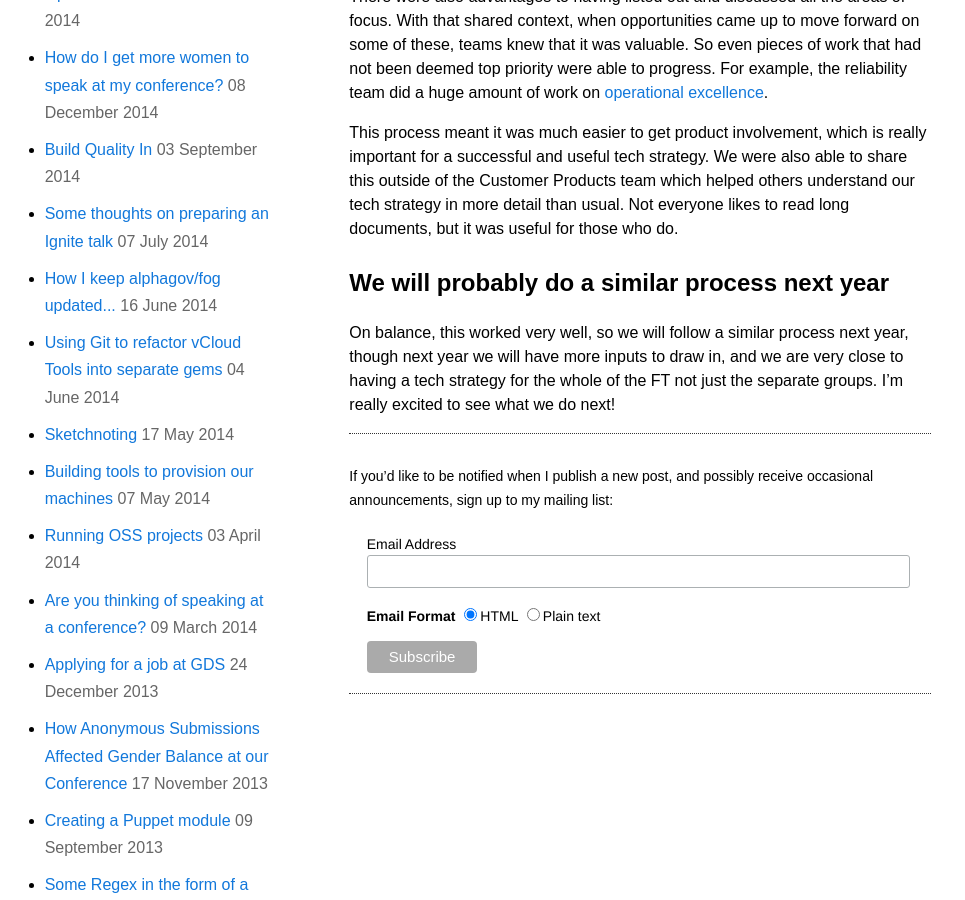
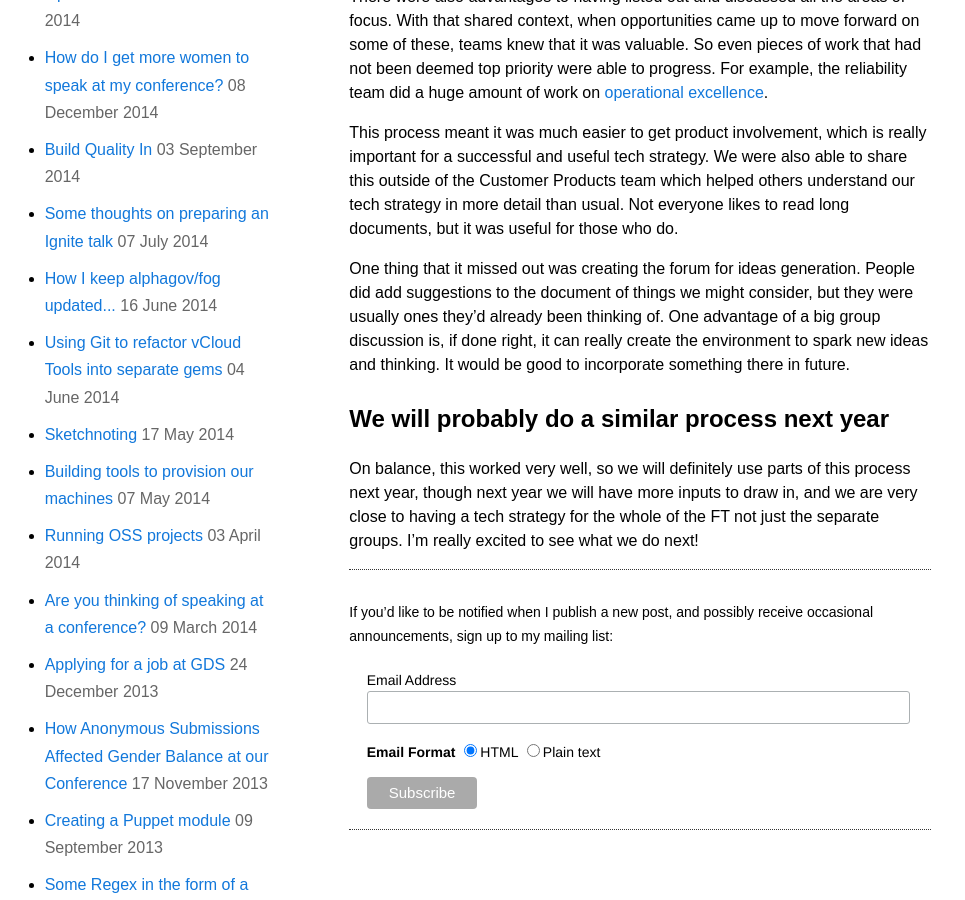
Before and after one commit to annashipman/annashipman.github.io, a Jekyll site: the page built from _posts/2022-12-09-tech-strategy-process.md, in a window 1280 px wide and 900 px high, scrolled down 6101 px. Shown: the whole window, without its empty margins (0-965 px from the left). Built offline with Jekyll 4.4.1, drawn with Linux system fonts in a browser that asks for light colours.

Commit message:
Update with idea I have just thought of

```diff
--- a/_posts/2022-12-09-tech-strategy-process.md
+++ b/_posts/2022-12-09-tech-strategy-process.md
@@ -129,6 +129,8 @@ There were also advantages to having listed out and discussed all the areas of f
 
 This process meant it was much easier to get product involvement, which is really important for a successful and useful tech strategy. We were also able to share this outside of the Customer Products team which helped others understand our tech strategy in more detail than usual. Not everyone likes to read long documents, but it was useful for those who do.
 
+One thing that it missed out was creating the forum for ideas generation. People did add suggestions to the document of things we might consider, but they were usually ones they'd already been thinking of. One advantage of a big group discussion is, if done right, it can really create the environment to spark new ideas and thinking. It would be good to incorporate something there in future.
+
 ## We will probably do a similar process next year
 
-On balance, this worked very well, so we will follow a similar process next year, though next year we will have more inputs to draw in, and we are very close to having a tech strategy for the whole of the FT not just the separate groups. I’m really excited to see what we do next!
+On balance, this worked very well, so we will definitely use parts of this process next year, though next year we will have more inputs to draw in, and we are very close to having a tech strategy for the whole of the FT not just the separate groups. I’m really excited to see what we do next!
```
